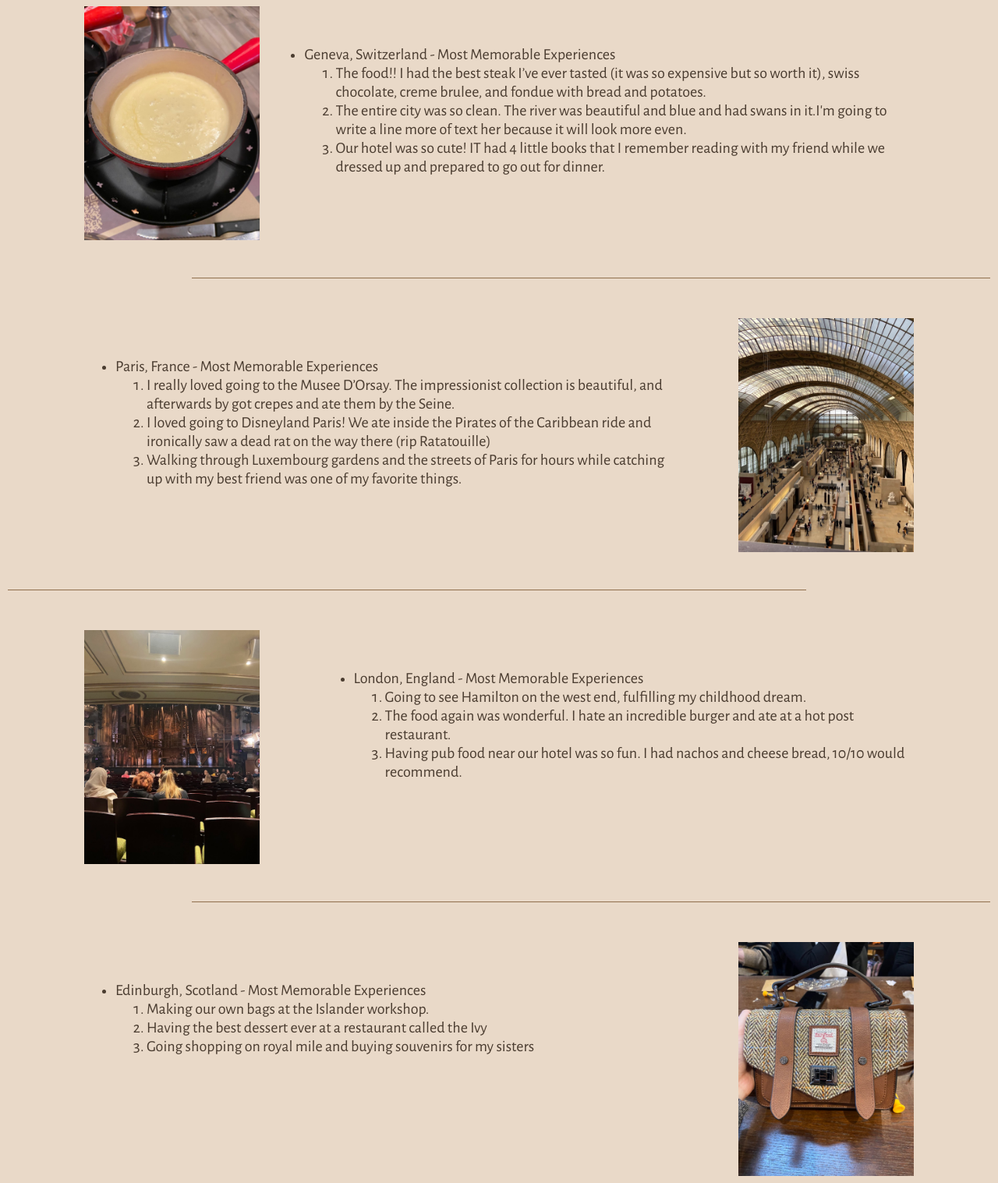
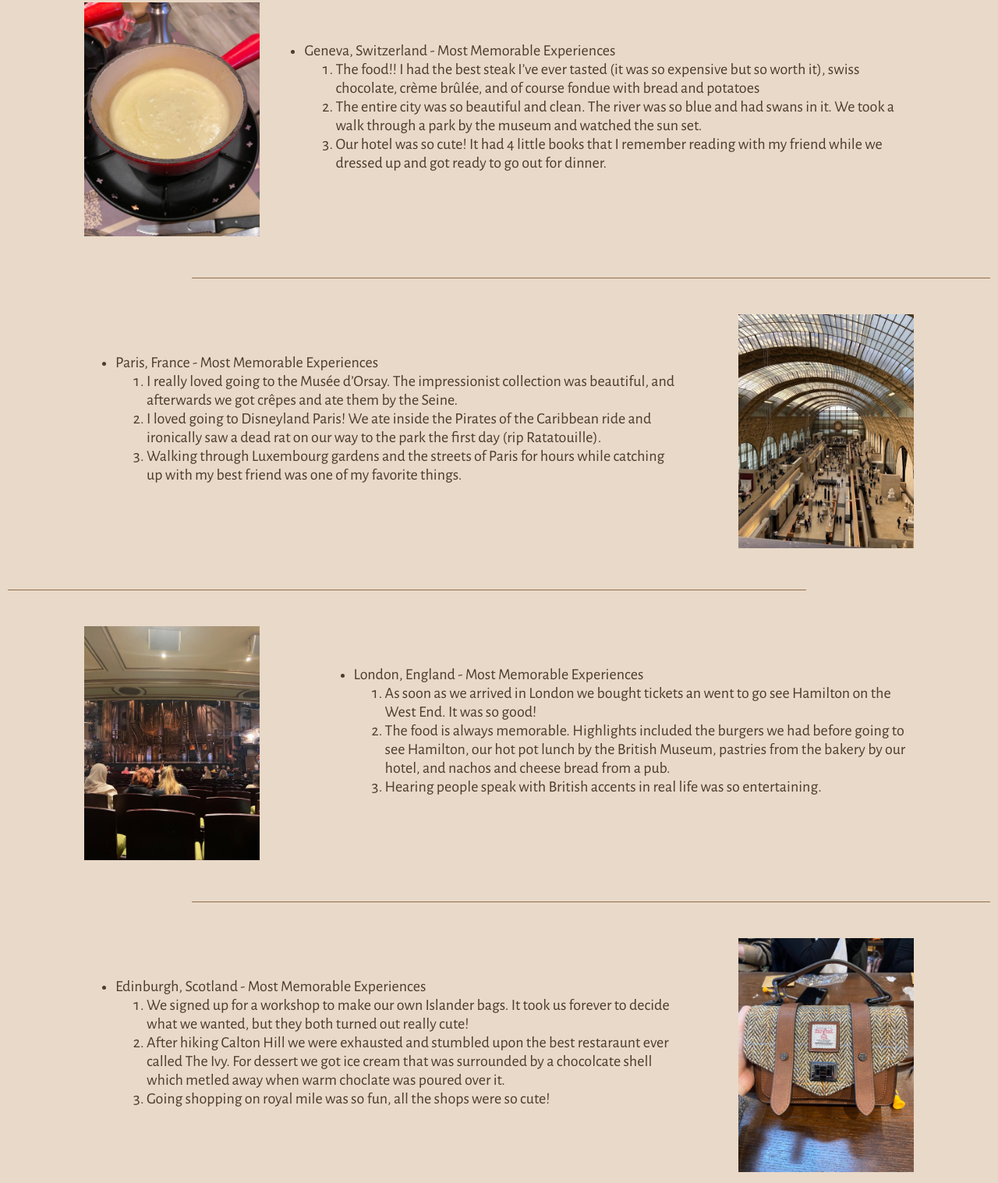
Before and after one commit to gonzothegardener/IS201, a plain HTML site: page mysemesterabroad.html in a window 1280 px wide. Shown: the part 924-2441 px from the top of the page at 78% size. Drawn offline with Linux system fonts and the light colour scheme.

Commit message:
Add files via upload

```diff
--- a/mysemesterabroad.html
+++ b/mysemesterabroad.html
@@ -16,7 +16,7 @@
     <a href="webapp.html" class="nounderline stupid">Web App</a>
 
 
-    <div style="width:100%; height:300px; background-image: url('assets/img/TryingAgain.jpg'); background-size:cover; background-position:center;"></div>
+    <div style="width:100%; height:295px; background-image: url('assets/img/TryingAgain.jpg'); background-size:cover; background-position:center;"></div>
 
     <div class="firstparagraph">
         For my from-scratch page I am going to demonstrate my newly acquired web development skills by ranking some of the most memorable experiences I’ve had while studying abroad this semester.
@@ -27,9 +27,9 @@
             <ul>
                 <li> Lyon, France - Most Memorable Experiences
                     <ol>
-                        <li>Visiting the Musee des beaux-arts and finding my favorite painting of all time, the flute player by jacque martin</li>
-                        <li>Walking through the streets by the river on our way to the basilica fourviere, and hearing a man play Vienna by Billy Joel on the Saxophone</li>
-                        <li>Having the best food ever, including a waffle covered in chocolate and fresh fruit and incredible ravioli at cafe 203.</li>
+                        <li>Visiting the Musée des Beaux-Arts and finding my favorite painting of all time, Le Joueur de Flûte by Jacques Martin</li>
+                        <li>Walking by the river on our way to la basilique Notre-Dame de Fouvrière, and hearing a man play Vienna by Billy Joel on the saxophone</li>
+                        <li>Having the best food ever, including a waffle covered in chocolate and fresh fruit, and incredible ravioli at Café 203</li>
                     </ol>
                 </li>
             </ul>
@@ -47,9 +47,9 @@
             <ul>
                 <li> Geneva, Switzerland - Most Memorable Experiences
                     <ol>
-                        <li>The food!! I had the best steak I’ve ever tasted (it was so expensive but so worth it), swiss chocolate, creme brulee, and fondue with bread and potatoes.</li>
-                        <li>The entire city was so clean. The river was beautiful and blue and had swans in it.I'm going to write a line more of text her because it will look more even.</li>
-                        <li>Our hotel was so cute! IT had 4 little books that I remember reading with my friend while we dressed up and prepared to go out for dinner.</li>
+                        <li>The food!! I had the best steak I’ve ever tasted (it was so expensive but so worth it), swiss chocolate, crème brûlée, and of course fondue with bread and potatoes</li>
+                        <li>The entire city was so beautiful and clean. The river was so blue and had swans in it. We took a walk through a park by the museum and watched the sun set.</li>
+                        <li>Our hotel was so cute! It had 4 little books that I remember reading with my friend while we dressed up and got ready to go out for dinner.</li>
                     </ol>
                 </li>
             </ul>
@@ -61,8 +61,8 @@
             <ul>
                 <li> Paris, France - Most Memorable Experiences
                     <ol>
-                        <li>I really loved going to the Musee D’Orsay. The impressionist collection is beautiful, and afterwards by got crepes and ate them by the Seine.</li>
-                        <li>I loved going to Disneyland Paris! We ate inside the Pirates of the Caribbean ride and ironically saw a dead rat on the way there (rip Ratatouille)</li>
+                        <li>I really loved going to the Musée d’Orsay. The impressionist collection was beautiful, and afterwards we got crêpes and ate them by the Seine.</li>
+                        <li>I loved going to Disneyland Paris! We ate inside the Pirates of the Caribbean ride and ironically saw a dead rat on our way to the park the first day (rip Ratatouille).</li>
                         <li>Walking through Luxembourg gardens and the streets of Paris for hours while catching up with my best friend was one of my favorite things.</li>
                     </ol>
                 </li>
@@ -81,9 +81,9 @@
             <ul>
                 <li> London, England - Most Memorable Experiences
                     <ol>
-                        <li>Going to see Hamilton on the west end, fulfilling my childhood dream.</li>
-                        <li>The food again was wonderful. I hate an incredible burger and ate at a hot post restaurant.</li>
-                        <li>Having pub food near our hotel was so fun. I had nachos and cheese bread, 10/10 would recommend.</li>
+                        <li>As soon as we arrived in London we bought tickets an went to go see Hamilton on the West End. It was so good!</li>
+                        <li>The food is always memorable. Highlights included the burgers we had before going to see Hamilton, our hot pot lunch by the British Museum, pastries from the bakery by our hotel, and nachos and cheese bread from a pub.</li>
+                        <li>Hearing people speak with British accents in real life was so entertaining.</li>
                     </ol>
                 </li>
             </ul>
@@ -95,9 +95,9 @@
             <ul>
                 <li> Edinburgh, Scotland - Most Memorable Experiences
                     <ol>
-                        <li>Making our own bags at the Islander workshop.</li>
-                        <li>Having the best dessert ever at a restaurant called the Ivy</li>
-                        <li>Going shopping on royal mile and buying souvenirs for my sisters</li>
+                        <li>We signed up for a workshop to make our own Islander bags. It took us forever to decide what we wanted, but they both turned out really cute!</li>
+                        <li>After hiking Calton Hill we were exhausted and stumbled upon the best restaraunt ever called The Ivy. For dessert we got ice cream that was surrounded by a chocolcate shell which metled away when warm choclate was poured over it.</li>
+                        <li>Going shopping on royal mile was so fun, all the shops were so cute!</li>
                     </ol>
                 </li>
             </ul>
```
Also changed, not shown: webapp.html (+6 -6 lines).
